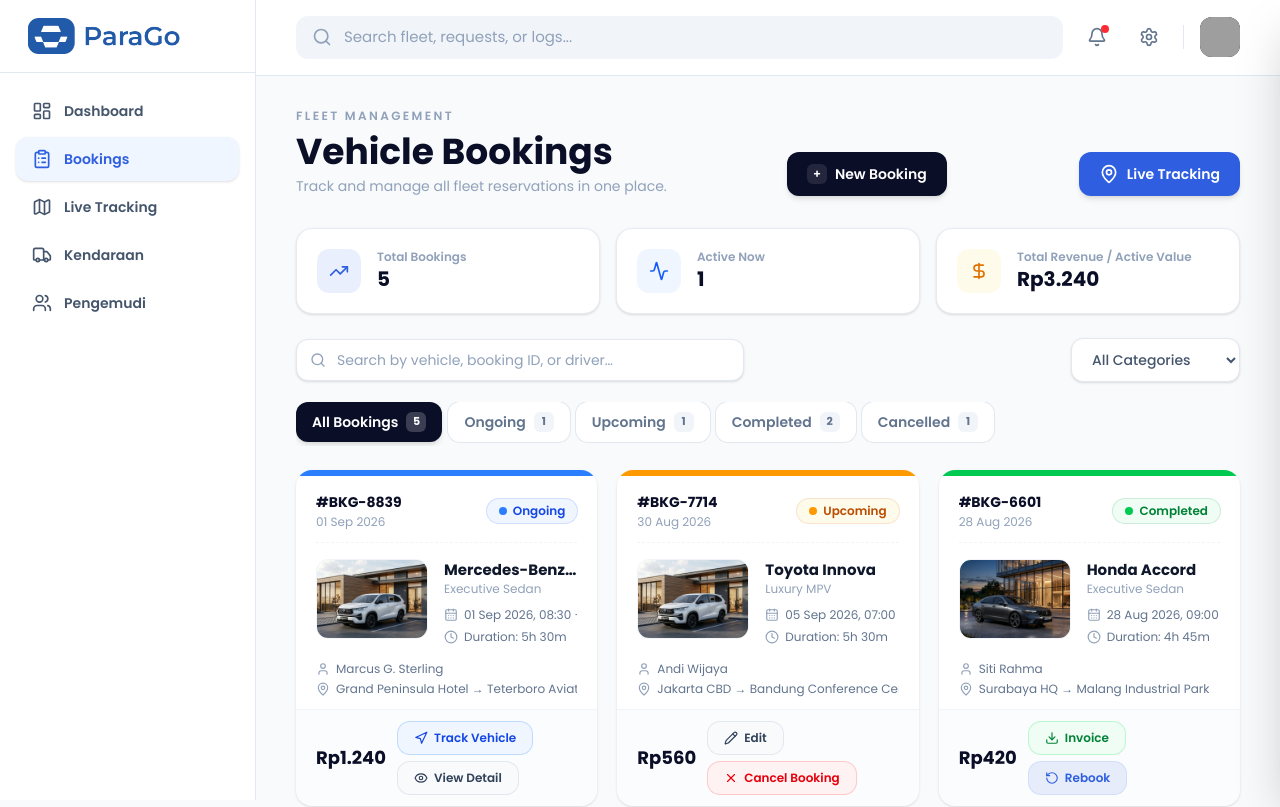
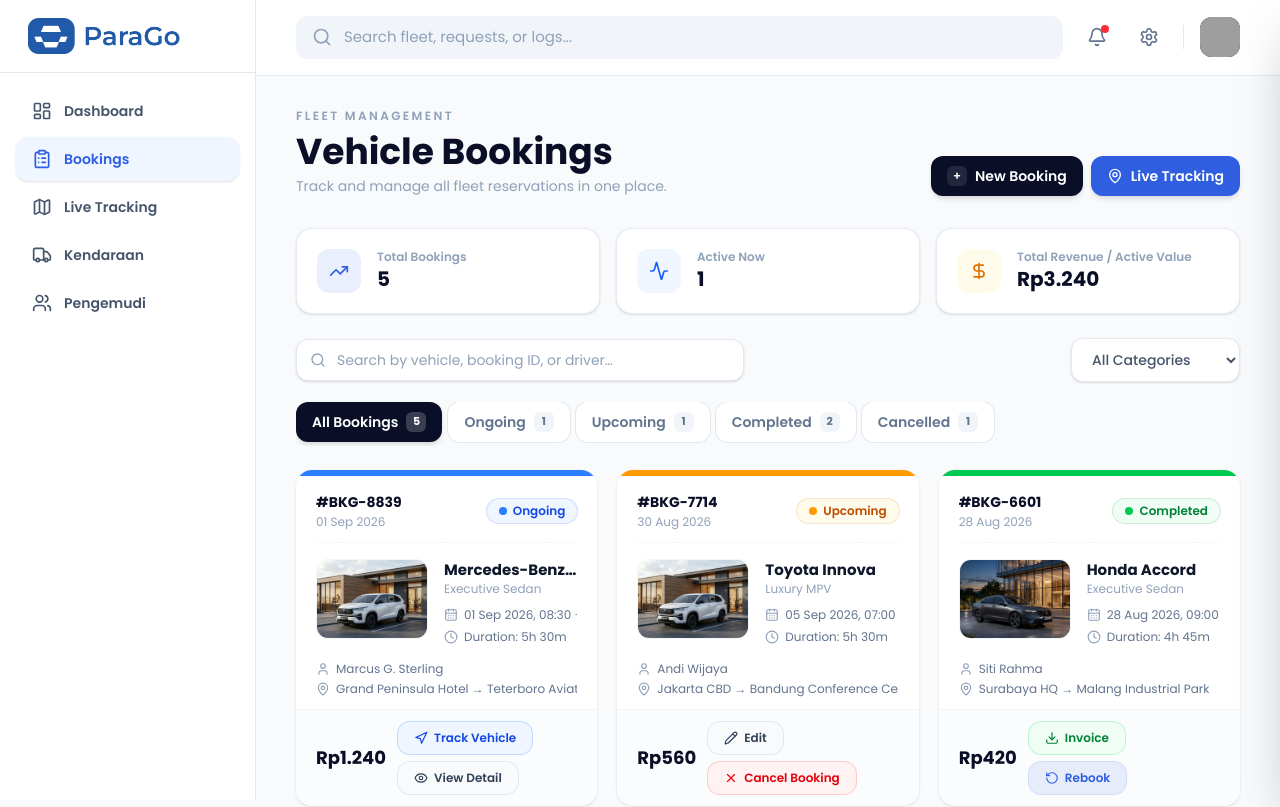
Before and after one commit to FirdausAttalea/parago, a Next.js app in the folder frontend-parago/: page /dashboard/bookings in a window 1280 px wide. Shown: the top 807 px of the page. Built offline with nearby package versions, Linux system fonts and the light colour scheme; grey boxes are pictures that could not be loaded.

Commit message:
feat: implement sidebar navigation and booking management page with status filtering and confirmation modals

```diff
--- a/frontend-parago/app/dashboard/bookings/page.tsx
+++ b/frontend-parago/app/dashboard/bookings/page.tsx
@@ -659,20 +659,22 @@ export default function BookingsOverviewPage() {
           </p>
         </div>
 
+        <div className="flex items-center gap-2 shrink-0">
           <Link
             href="/dashboard/book/new"
-          className="flex shrink-0 items-center gap-2 rounded-xl bg-parago-navy px-5 py-3 text-sm font-semibold text-white shadow-md transition hover:bg-parago-navy/90 hover:shadow-lg"
+            className="flex items-center gap-2 rounded-xl bg-parago-navy px-4 py-2.5 text-sm font-semibold text-white shadow-md transition hover:bg-parago-navy/90 hover:shadow-lg"
           >
             <span className="flex h-5 w-5 items-center justify-center rounded-md bg-white/10 text-xs">+</span>
             New Booking
           </Link>
           <Link
             href="/dashboard/tracking/live-tracking"
-          className="ml-3 flex items-center gap-2 rounded-xl bg-parago-blue px-5 py-3 text-sm font-semibold text-white shadow-md transition hover:bg-parago-blue/90 hover:shadow-lg"
+            className="flex items-center gap-2 rounded-xl bg-parago-blue px-4 py-2.5 text-sm font-semibold text-white shadow-md transition hover:bg-parago-blue/90 hover:shadow-lg"
           >
-          <MapPin className="h-5 w-5" />
+            <MapPin className="h-4 w-4" />
             Live Tracking
           </Link>
+        </div>
       </div>
 
       {/* ── Stats Summary ────────────────────────── */}
--- a/frontend-parago/app/dashboard/tracking/live-tracking/LiveTrackingMap.tsx
+++ b/frontend-parago/app/dashboard/tracking/live-tracking/LiveTrackingMap.tsx
@@ -226,6 +226,9 @@ export default function LiveTrackingMap() {
           url="https://{s}.tile.openstreetmap.org/{z}/{x}/{y}.png"
           attribution="&copy; OpenStreetMap contributors"
           crossOrigin="anonymous"
+          keepBuffer={8}
+          updateWhenIdle={false}
+          maxZoom={19}
         />
 
         {position && (
--- a/frontend-parago/components/layout/Sidebar.tsx
+++ b/frontend-parago/components/layout/Sidebar.tsx
@@ -8,7 +8,7 @@ import { LayoutDashboard, Truck, Users, Map, ClipboardList } from "lucide-react"
 const menuItems = [
   { label: "Dashboard", href: "/dashboard", icon: LayoutDashboard },
   { label: "Bookings", href: "/dashboard/bookings", icon: ClipboardList },
-  { label: "Live Tracking", href: "/dashboard/tracking", icon: Map },
+  { label: "Live Tracking", href: "/dashboard/tracking/live-tracking", icon: Map },
   { label: "Kendaraan", href: "/dashboard/vehicle", icon: Truck },
   { label: "Pengemudi", href: "/dashboard/driver", icon: Users },
 ];
```
Lines whose indentation alone changed are shown as unchanged.
